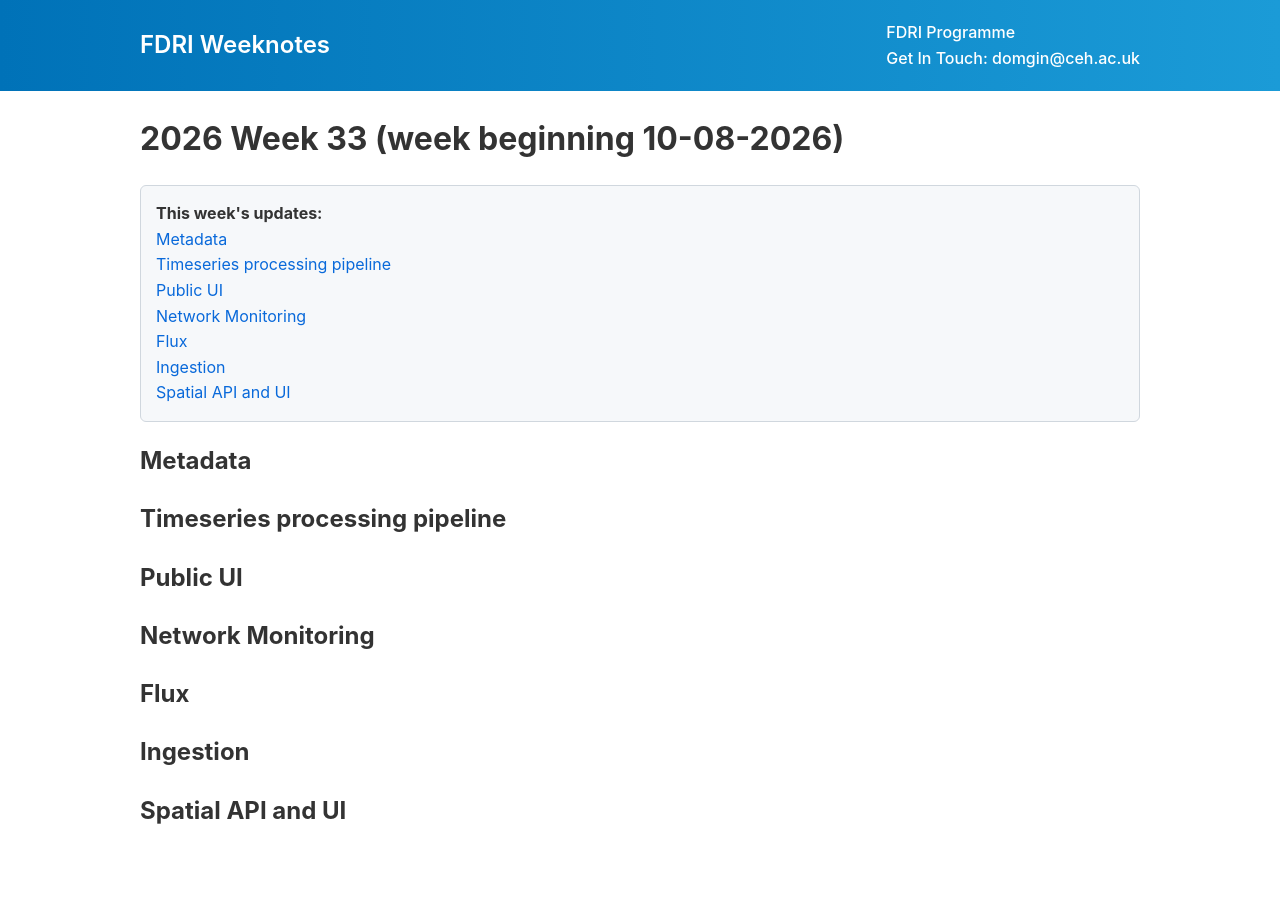
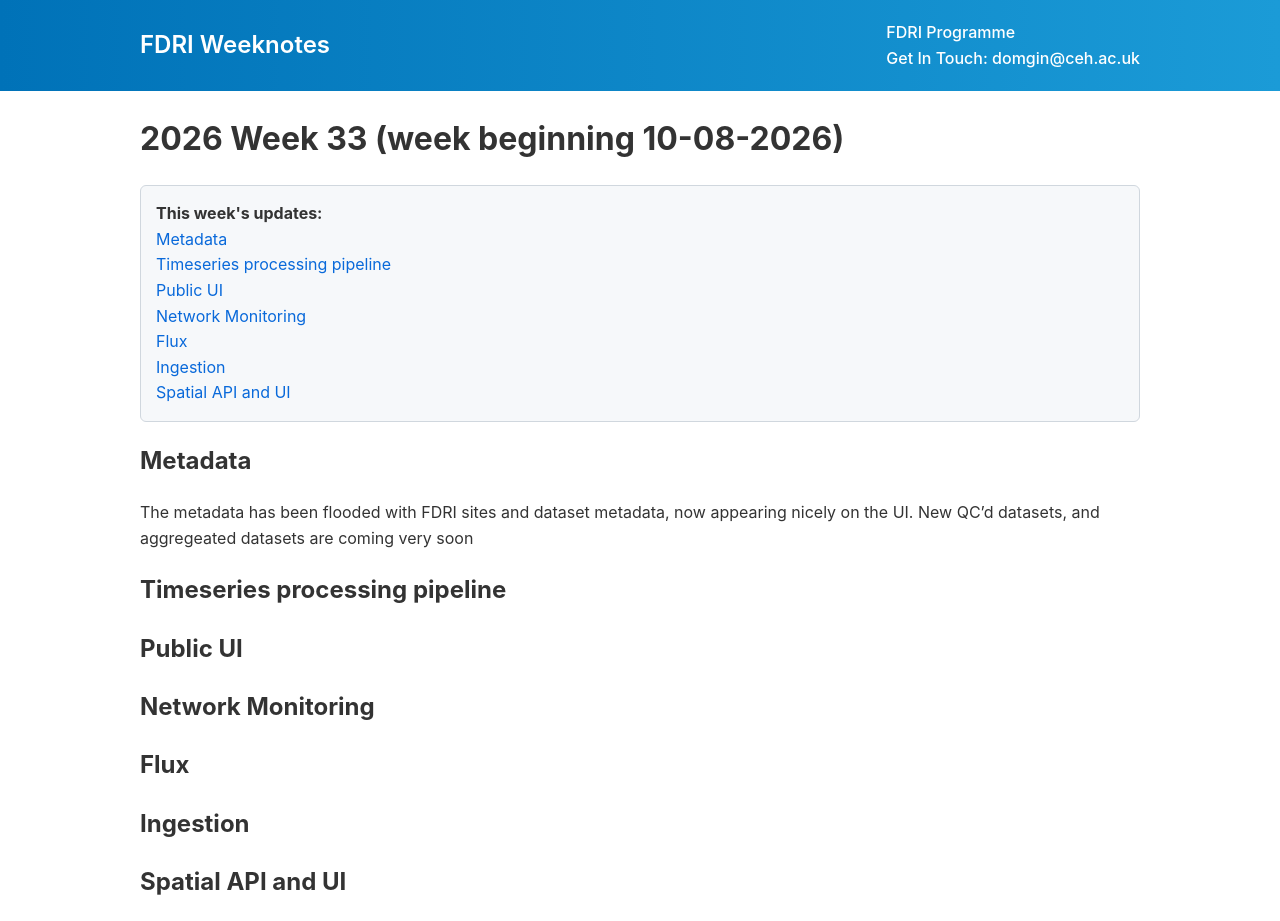
Before and after one commit to NERC-CEH/fdri_words, a Jekyll site: the page built from weeknotes/2026/33.md, in a window 1280 px wide. Built offline with Jekyll 4.4.1, drawn with Linux system fonts in a browser that asks for light colours; our own code applies the rules of GitHub Pages for plain Markdown files; before the commit the page ends 900 px from its top, so only the background shows below that.

Commit message:
Update weeknotes for 2026 Week 33
Added updates on metadata and upcoming datasets.

```diff
--- a/weeknotes/2026/33.md
+++ b/weeknotes/2026/33.md
@@ -1,6 +1,8 @@
 # 2026 Week 33 (week beginning 10-08-2026)
 
 ## Metadata
+The metadata has been flooded with FDRI sites and dataset metadata, now appearing nicely on the UI.
+New QC'd datasets, and aggregeated datasets are coming very soon
 
 ## Timeseries processing pipeline
 
```
